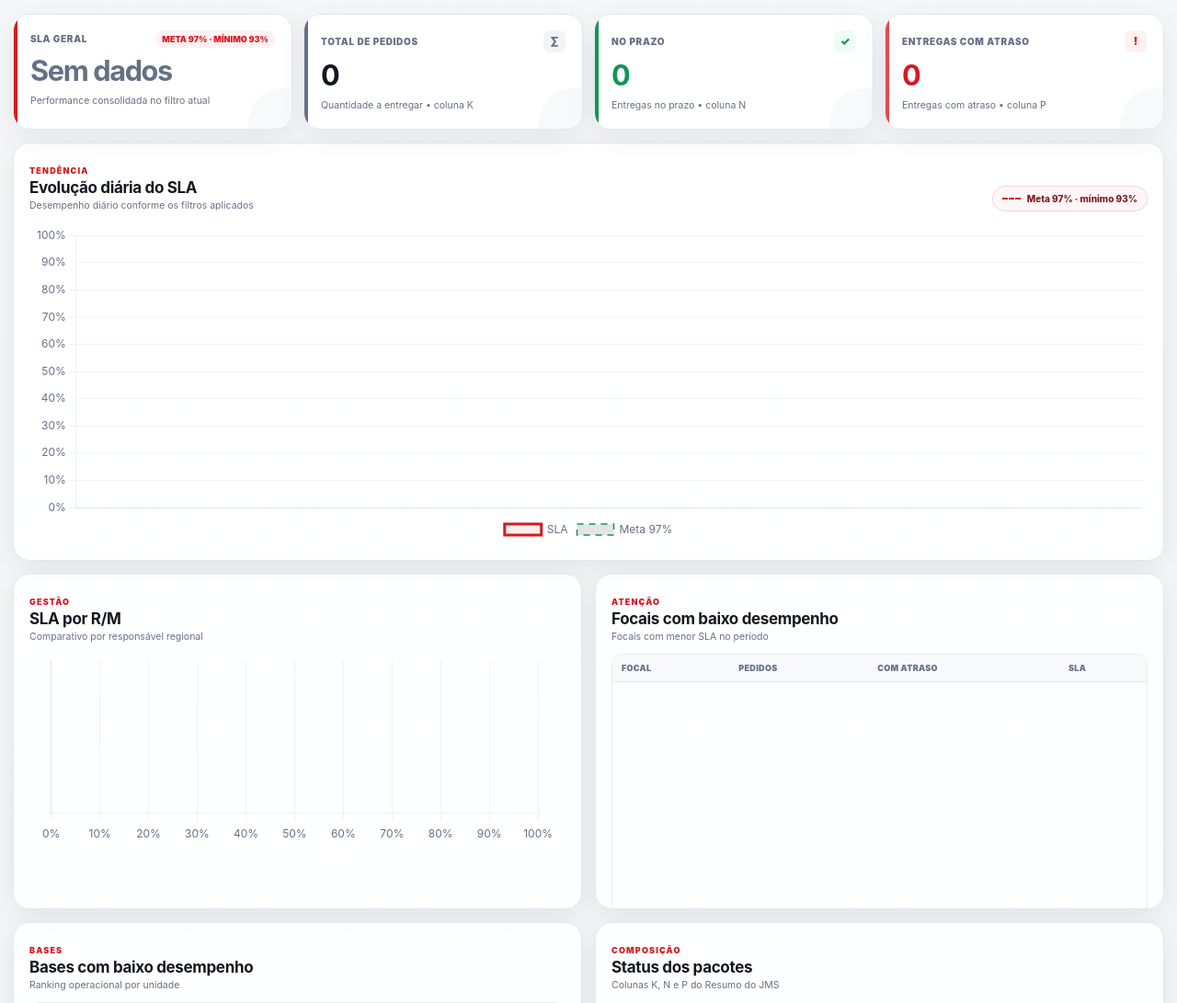
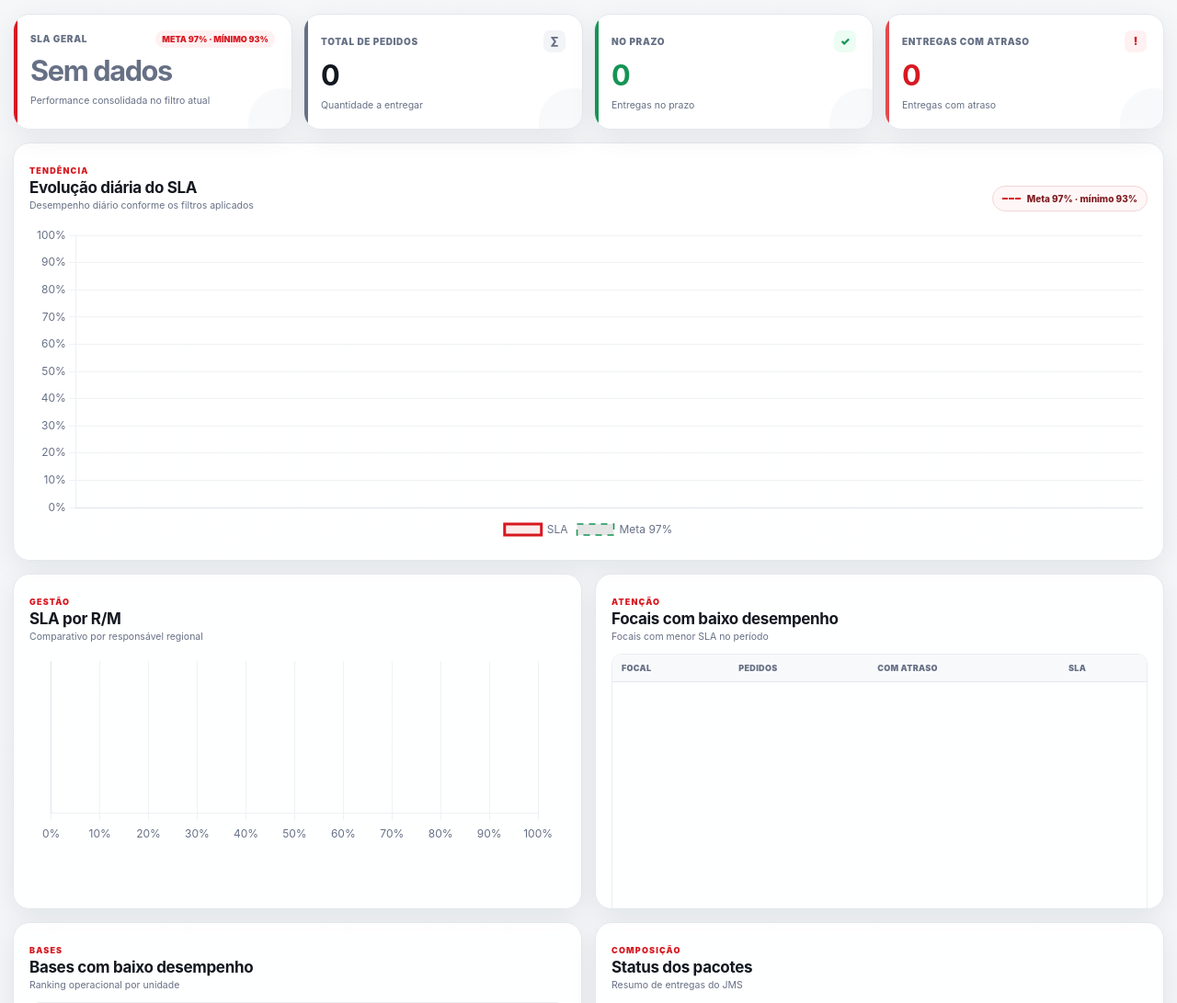
Before and after one commit to ErisonNeto/J-T-SLA, a FastAPI app: page / in a window 1280 px wide. Shown: the part 572-1663 px from the top of the page at 92% size. Run offline with FastAPI, Linux system fonts and the light colour scheme; data that the repository does not hold is empty.

Commit message:
style: remove spreadsheet column references from dashboard copy

```diff
--- a/templates/index.html
+++ b/templates/index.html
@@ -106,7 +106,7 @@
           <span class="kpi-icon">∑</span>
         </div>
         <strong id="totalPedidos">--</strong>
-        <small>Quantidade a entregar • coluna K</small>
+        <small>Quantidade a entregar</small>
       </article>
 
       <article class="card kpi-card kpi-success">
@@ -115,7 +115,7 @@
           <span class="kpi-icon">✓</span>
         </div>
         <strong id="noPrazo">--</strong>
-        <small>Entregas no prazo • coluna N</small>
+        <small>Entregas no prazo</small>
       </article>
 
       <article class="card kpi-card kpi-danger">
@@ -124,7 +124,7 @@
           <span class="kpi-icon">!</span>
         </div>
         <strong id="foraPrazo">--</strong>
-        <small>Entregas com atraso • coluna P</small>
+        <small>Entregas com atraso</small>
       </article>
     </section>
 
@@ -217,7 +217,7 @@
           <div>
             <span class="section-kicker">COMPOSIÇÃO</span>
             <h2>Status dos pacotes</h2>
-            <span>Colunas K, N e P do Resumo do JMS</span>
+            <span>Resumo de entregas do JMS</span>
           </div>
         </div>
         <div class="chart-wrap square-chart">
```
